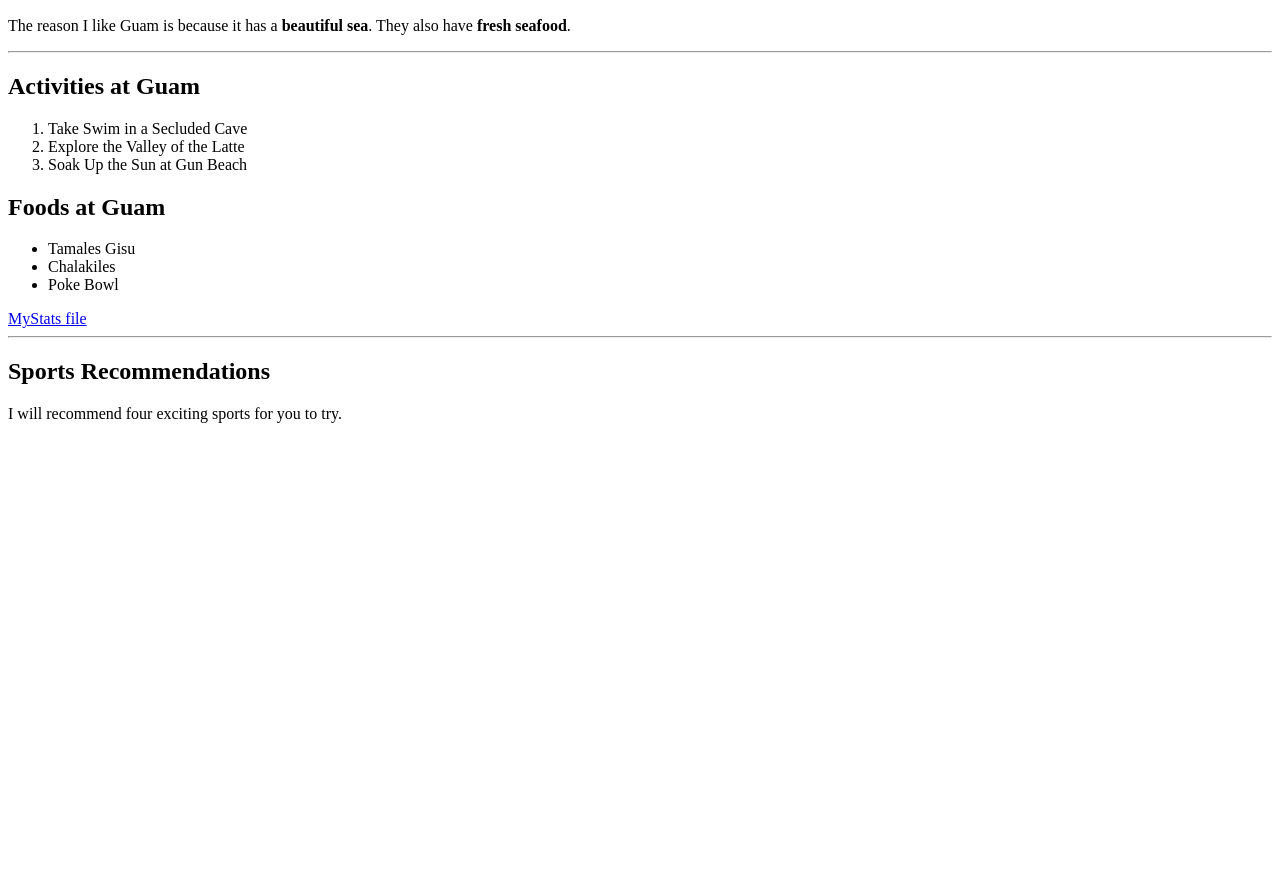
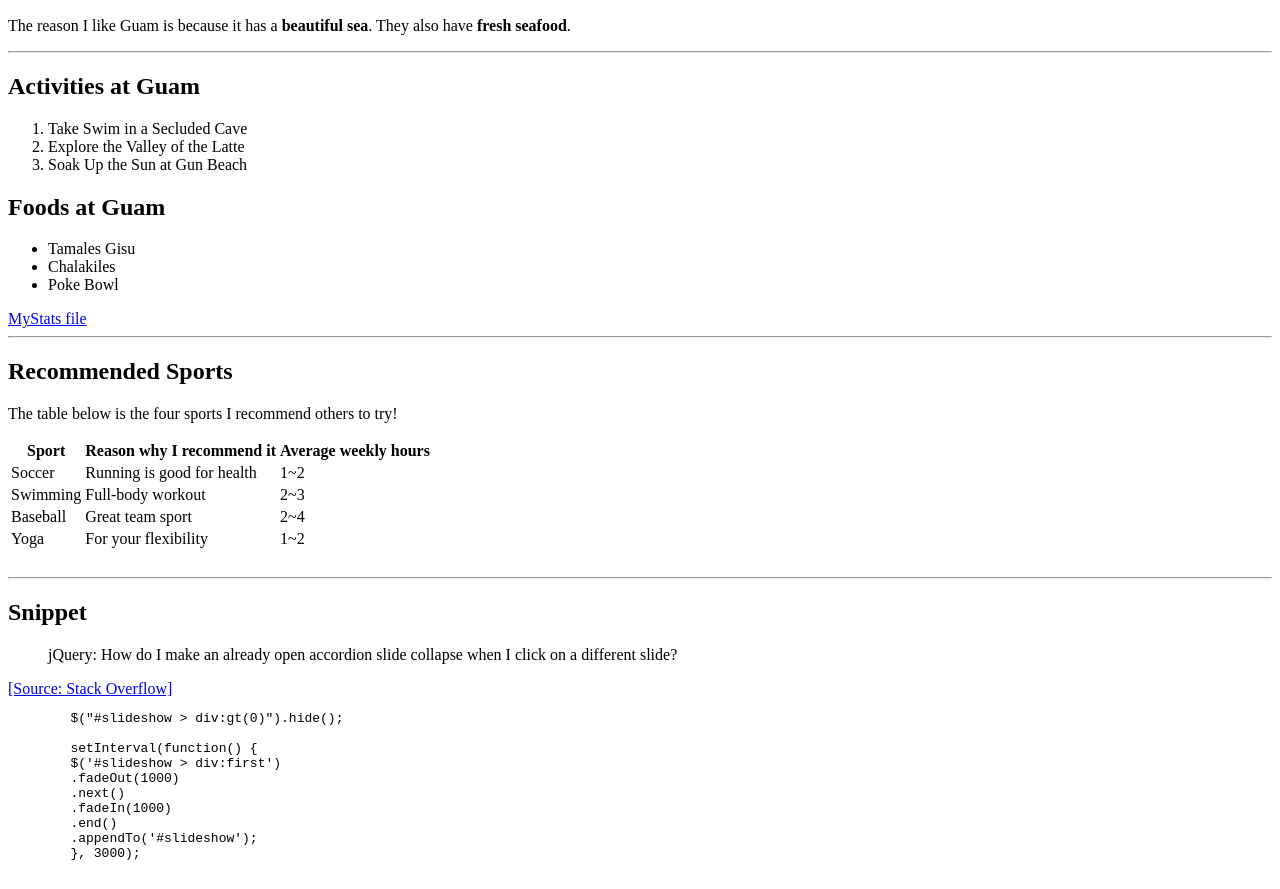
Before and after one commit to 44-563-WebApps-F23/44563-webapps-f23-assignment3-haebin827, a plain HTML site: page index.html in a window 1280 px wide. Shown: the part 110-999 px from the top of the page. Before the commit the page ends 800 px from the top, so only its background shows below. Drawn offline with Linux system fonts and the light colour scheme.

Commit message:
add codes for index file

```diff
--- a/index.html
+++ b/index.html
@@ -24,8 +24,50 @@
     </ul>
     <a href="mystats.html">MyStats file</a>
     <br><hr>
-    <h2>Sports Recommendations</h2>
-    <p>I will recommend four exciting sports for you to try.</p>
+    <h2>Recommended Sports</h2>
+    <p>The table below is the four sports I recommend others to try!</p>
+    <table>
+        <tr>
+            <th>Sport</th>
+            <th>Reason why I recommend it</th>
+            <th>Average weekly hours</th>
+        </tr>
+        <tr>
+            <td>Soccer</td>
+            <td>Running is good for health</td>
+            <td>1~2</td>
+        </tr>
+        <tr>
+            <td>Swimming</td>
+            <td>Full-body workout</td>
+            <td>2~3</td>
+        </tr>
+        <tr>
+            <td>Baseball</td>
+            <td>Great team sport</td>
+            <td>2~4</td>
+        </tr>
+        <tr>
+            <td>Yoga</td>
+            <td>For your flexibility</td>
+            <td>1~2</td>
+        </tr>
+    </table>
+    <br><hr>
+    <h2>Snippet</h2>
+    <blockquote>jQuery: How do I make an already open accordion slide collapse when I click on a different slide?</blockquote>
+    <a href="https://stackoverflow.com/questions/77079047/jquery-how-do-i-make-an-already-open-accordion-slide-collapse-when-i-click-on-a" target="_blank">[Source: Stack Overflow]</a>
+    <pre>
+        $("#slideshow > div:gt(0)").hide();
 
+        setInterval(function() {
+        $('#slideshow > div:first')
+        .fadeOut(1000)
+        .next()
+        .fadeIn(1000)
+        .end()
+        .appendTo('#slideshow');
+        }, 3000);
+    </pre>
 </body>
 </html>
```
